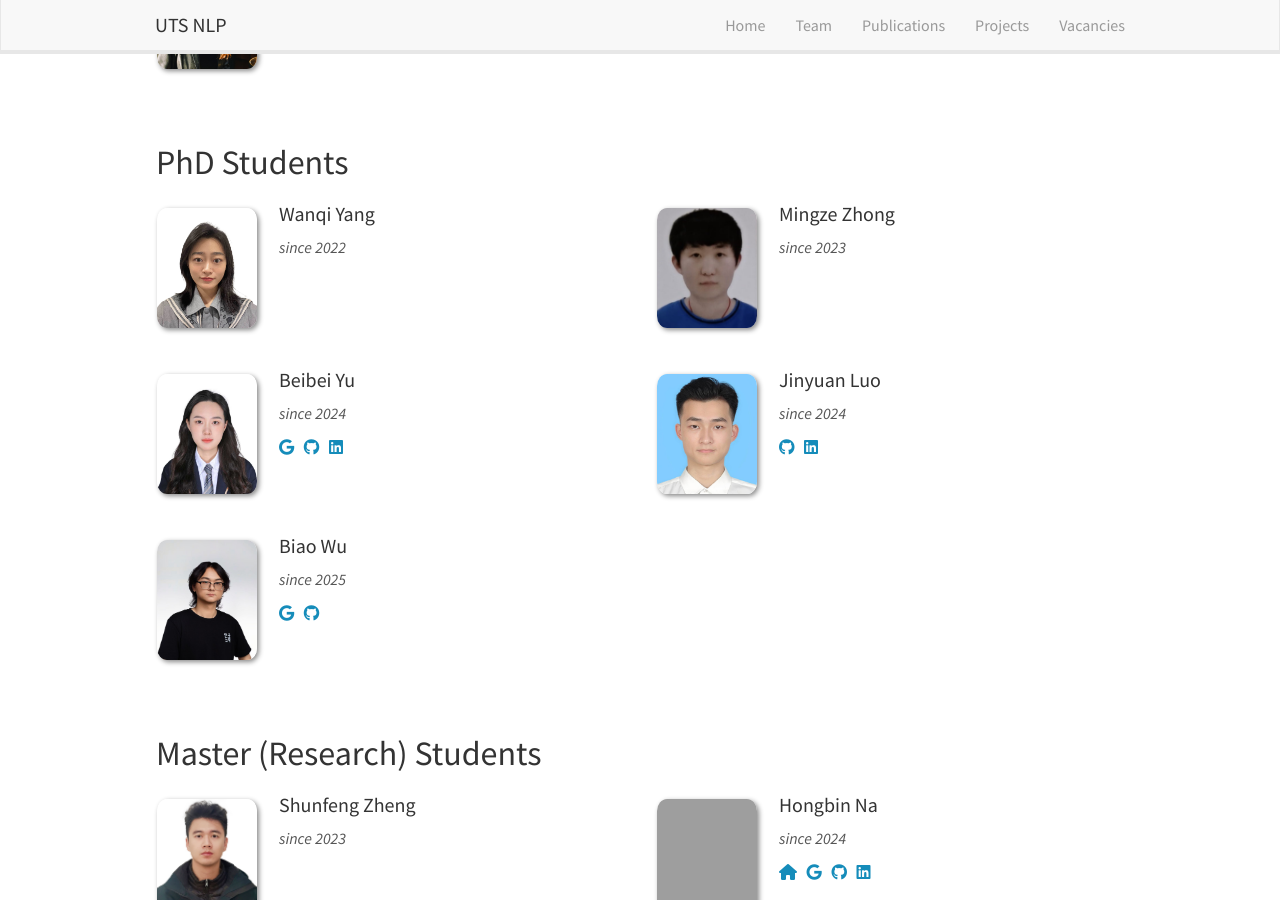
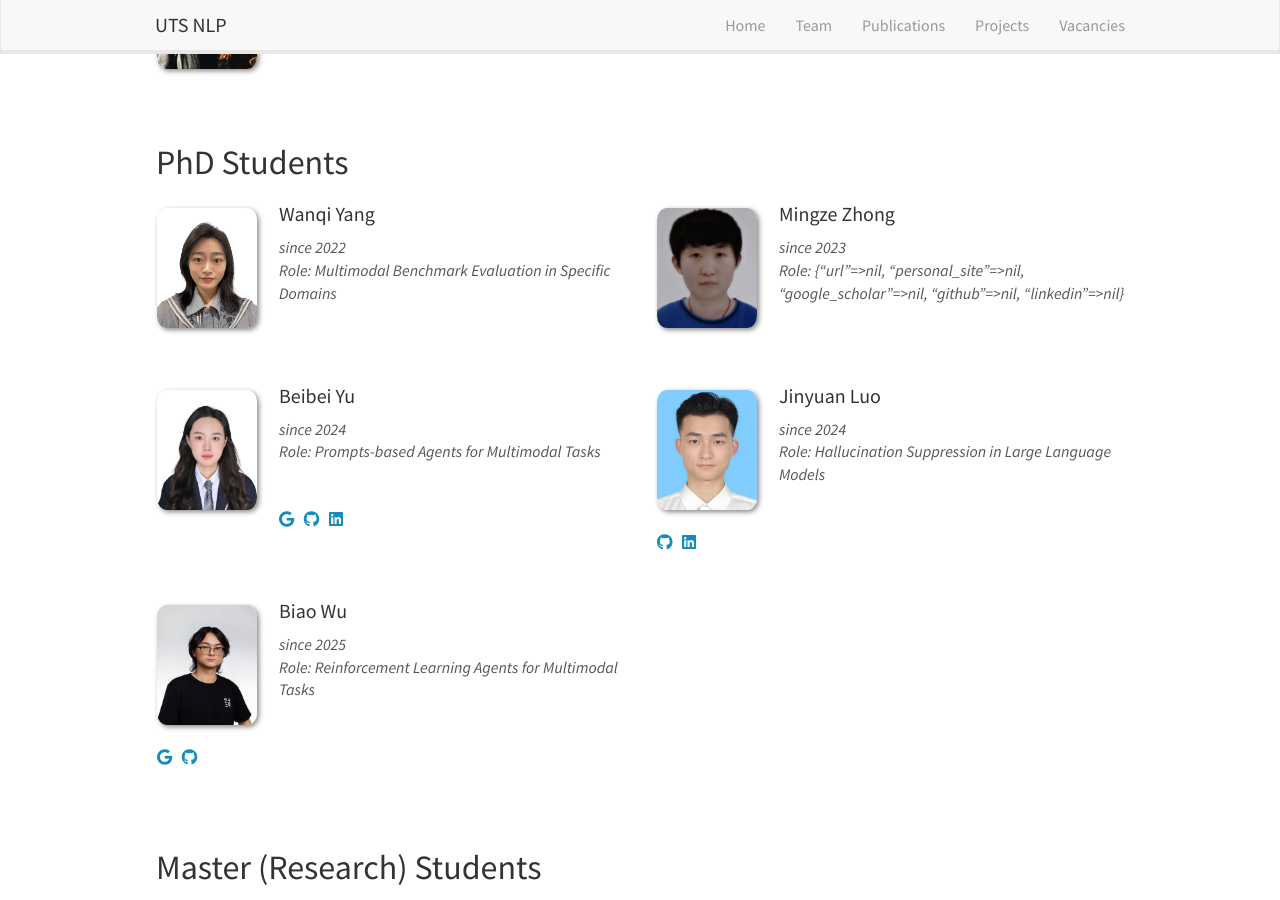
Before and after one commit to utsnlp/utsnlp.github.io, a Jekyll site: the page built from _pages/team.md, in a window 1280 px wide and 900 px high, scrolled down 583 px. Built offline with Jekyll 4.4.1, drawn with Linux system fonts in a browser that asks for light colours; nearby versions of some CDN libraries.

Commit message:
Update team.md

```diff
--- a/_pages/team.md
+++ b/_pages/team.md
@@ -136,11 +136,15 @@ permalink: /team/
 <div class="col-sm-6 clearfix">
   <img src="{{ site.url }}{{ site.baseurl }}/images/teampic/{{ member.photo }}" class="avatar_img"  style="float: left" />
   <h4>{{ member.name }}</h4>
+
   <i>
     since {{ member.duration }}
+    <br>
+    Role: {{ member.role }}
     <!-- <br>
     co-supervised with {{ member.cosupervision }} -->
   </i>
+
   <br>
   {% if member.url.personal_site != nil %}
   <a href="{{ member.url.personal_site }}" target="_blank"><i class="fa-solid fa-house"></i></a> &nbsp;
```
